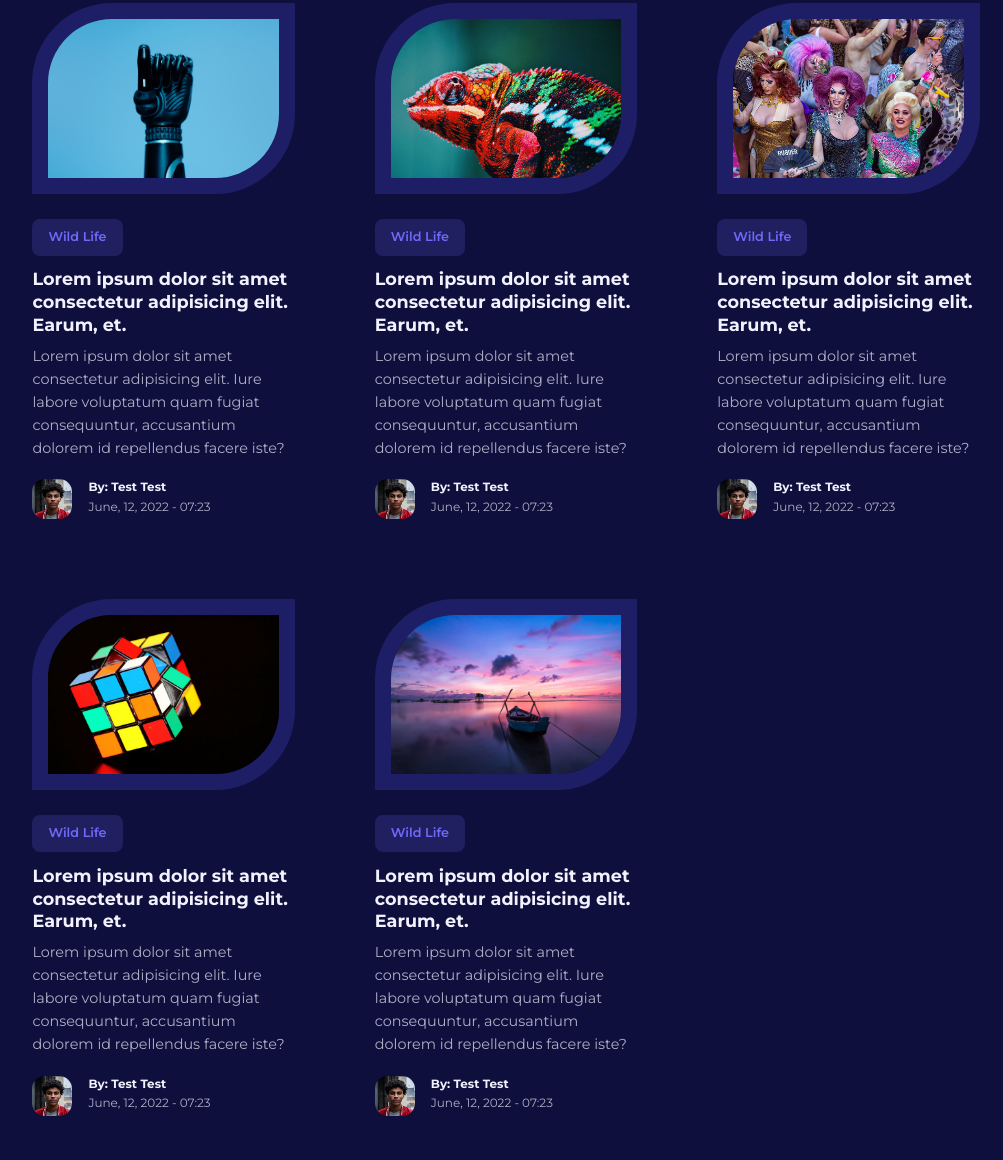
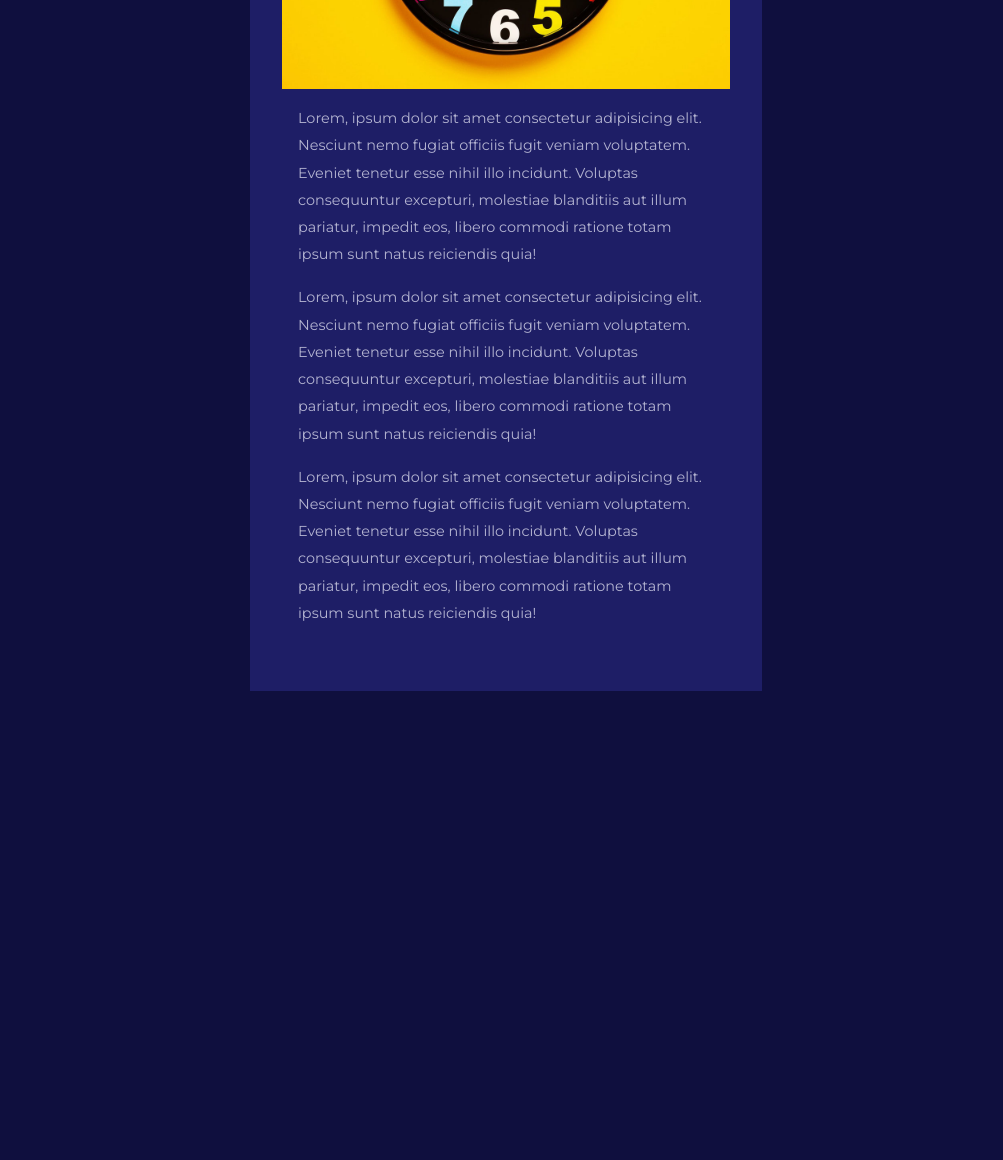
Before and after one commit to EnrisKumi/Blog_Frontend, a plain HTML site: page post.html in a window 1280 px wide. Shown: the part 512-1672 px from the top of the page, without its empty margins (134-1137 px from the left). After the commit the page ends 1235 px from the top, so only its background shows below. Drawn offline with nearby package versions, Linux system fonts and the light colour scheme.

Commit message:
Single post page

```diff
--- a/post.html
+++ b/post.html
@@ -48,26 +48,13 @@
     </nav>
     <!--End Of Navbar-->
 
-    <!--Featured Post-->
-    <section class="featured">
-      <div class="container featured_container">
-        <div class="post_thumbnail">
-          <img src="./images/blog1.jpg" alt="Image not found" />
-        </div>
-        <div class="post_info">
-          <a href="" class="category_button">Wild Life</a>
-          <h2 class="post_title">
-            <a href="post.html"
-              >Lorem ipsum dolor sit amet consectetur adipisicing elit.
-              Necessitatibus.</a
-            >
+    <!--Single Post-->
+    <section class="singlepost">
+      <div class="container singlepost_container">
+        <h2>
+          Lorem ipsum dolor sit, amet consectetur adipisicing elit. Voluptates,
+          nisi!
         </h2>
-          <p class="post_body">
-            Lorem ipsum dolor sit amet, consectetur adipisicing elit. Voluptatem
-            iste nam ad ab perferendis consequatur quia officiis velit
-            reprehenderit unde obcaecati repudiandae veniam non expedita rem,
-            nobis impedit reiciendis natus?
-          </p>
         <div class="post_author">
           <div class="post_author-avatar">
             <img src="./images/avatar2.jpg" alt="Image not found" />
@@ -77,161 +64,36 @@
             <small>June, 10, 2022 - 07:23</small>
           </div>
         </div>
+        <div class="singlepost_thumbnail">
+          <img src="./images/blog100.jpg" alt="Image not found" />
         </div>
+        <p>
+          Lorem, ipsum dolor sit amet consectetur adipisicing elit. Nesciunt
+          nemo fugiat officiis fugit veniam voluptatem. Eveniet tenetur esse
+          nihil illo incidunt. Voluptas consequuntur excepturi, molestiae
+          blanditiis aut illum pariatur, impedit eos, libero commodi ratione
+          totam ipsum sunt natus reiciendis quia!
+        </p>
+        <p>
+          Lorem, ipsum dolor sit amet consectetur adipisicing elit. Nesciunt
+          nemo fugiat officiis fugit veniam voluptatem. Eveniet tenetur esse
+          nihil illo incidunt. Voluptas consequuntur excepturi, molestiae
+          blanditiis aut illum pariatur, impedit eos, libero commodi ratione
+          totam ipsum sunt natus reiciendis quia!
+        </p>
+        <p>
+          Lorem, ipsum dolor sit amet consectetur adipisicing elit. Nesciunt
+          nemo fugiat officiis fugit veniam voluptatem. Eveniet tenetur esse
+          nihil illo incidunt. Voluptas consequuntur excepturi, molestiae
+          blanditiis aut illum pariatur, impedit eos, libero commodi ratione
+          totam ipsum sunt natus reiciendis quia!
+        </p>
       </div>
     </section>
-    <!--End Of Featured Post-->
+    <!--End Of Single Post-->
 
-    <!--Posts-->
-    <section class="posts">
-      <div class="container posts_container">
-        <article class="post">
-          <div class="post_thumbnail">
-            <img src="./images/blog2.jpg" alt="Image not found" />
-          </div>
-          <div class="post_info">
-            <a href="" class="category_button">Wild Life</a>
-            <h3 class="post_title">
-              <a href="post.html"
-                >Lorem ipsum dolor sit amet consectetur adipisicing elit. Earum,
-                et.</a
-              >
-            </h3>
-            <p class="post_body">
-              Lorem ipsum dolor sit amet consectetur adipisicing elit. Iure
-              labore voluptatum quam fugiat consequuntur, accusantium dolorem id
-              repellendus facere iste?
-            </p>
-            <div class="post_author">
-              <div class="post_author-avatar">
-                <img src="./images/avatar3.jpg" alt="Image not found" />
-              </div>
-              <div class="post_author-info">
-                <h5>By: Test Test</h5>
-                <small>June, 12, 2022 - 07:23</small>
-              </div>
-            </div>
-          </div>
-        </article>
-        <article class="post">
-          <div class="post_thumbnail">
-            <img src="./images/blog3.jpg" alt="Image not found" />
-          </div>
-          <div class="post_info">
-            <a href="" class="category_button">Wild Life</a>
-            <h3 class="post_title">
-              <a href="post.html"
-                >Lorem ipsum dolor sit amet consectetur adipisicing elit. Earum,
-                et.</a
-              >
-            </h3>
-            <p class="post_body">
-              Lorem ipsum dolor sit amet consectetur adipisicing elit. Iure
-              labore voluptatum quam fugiat consequuntur, accusantium dolorem id
-              repellendus facere iste?
-            </p>
-            <div class="post_author">
-              <div class="post_author-avatar">
-                <img src="./images/avatar3.jpg" alt="Image not found" />
-              </div>
-              <div class="post_author-info">
-                <h5>By: Test Test</h5>
-                <small>June, 12, 2022 - 07:23</small>
-              </div>
-            </div>
-          </div>
-        </article>
-        <article class="post">
-          <div class="post_thumbnail">
-            <img src="./images/blog4.jpg" alt="Image not found" />
-          </div>
-          <div class="post_info">
-            <a href="" class="category_button">Wild Life</a>
-            <h3 class="post_title">
-              <a href="post.html"
-                >Lorem ipsum dolor sit amet consectetur adipisicing elit. Earum,
-                et.</a
-              >
-            </h3>
-            <p class="post_body">
-              Lorem ipsum dolor sit amet consectetur adipisicing elit. Iure
-              labore voluptatum quam fugiat consequuntur, accusantium dolorem id
-              repellendus facere iste?
-            </p>
-            <div class="post_author">
-              <div class="post_author-avatar">
-                <img src="./images/avatar3.jpg" alt="Image not found" />
-              </div>
-              <div class="post_author-info">
-                <h5>By: Test Test</h5>
-                <small>June, 12, 2022 - 07:23</small>
-              </div>
-            </div>
-          </div>
-        </article>
-        <article class="post">
-          <div class="post_thumbnail">
-            <img src="./images/blog9.jpg" alt="Image not found" />
-          </div>
-          <div class="post_info">
-            <a href="" class="category_button">Wild Life</a>
-            <h3 class="post_title">
-              <a href="post.html"
-                >Lorem ipsum dolor sit amet consectetur adipisicing elit. Earum,
-                et.</a
-              >
-            </h3>
-            <p class="post_body">
-              Lorem ipsum dolor sit amet consectetur adipisicing elit. Iure
-              labore voluptatum quam fugiat consequuntur, accusantium dolorem id
-              repellendus facere iste?
-            </p>
-            <div class="post_author">
-              <div class="post_author-avatar">
-                <img src="./images/avatar3.jpg" alt="Image not found" />
-              </div>
-              <div class="post_author-info">
-                <h5>By: Test Test</h5>
-                <small>June, 12, 2022 - 07:23</small>
-              </div>
-            </div>
-          </div>
-        </article>
-        <article class="post">
-          <div class="post_thumbnail">
-            <img src="./images/blog7.jpg" alt="Image not found" />
-          </div>
-          <div class="post_info">
-            <a href="" class="category_button">Wild Life</a>
-            <h3 class="post_title">
-              <a href="post.html"
-                >Lorem ipsum dolor sit amet consectetur adipisicing elit. Earum,
-                et.</a
-              >
-            </h3>
-            <p class="post_body">
-              Lorem ipsum dolor sit amet consectetur adipisicing elit. Iure
-              labore voluptatum quam fugiat consequuntur, accusantium dolorem id
-              repellendus facere iste?
-            </p>
-            <div class="post_author">
-              <div class="post_author-avatar">
-                <img src="./images/avatar3.jpg" alt="Image not found" />
-              </div>
-              <div class="post_author-info">
-                <h5>By: Test Test</h5>
-                <small>June, 12, 2022 - 07:23</small>
-              </div>
-            </div>
-          </div>
-        </article>
-      </div>
-    </section>
-    <!--End Of Posts-->
-
-
-    <!--Footer-->
-    <footer>
+    <!-- Footer-->
+    <!-- <footer>
       <div class="footer_socials">
         <a href="https://www.youtube.com/" target="_blank"
           ><i class="uil uil-youtube"></i
@@ -297,10 +159,9 @@
       <div class="footer_copyright">
         <small>Copyright &copy; Stimpy</small>
       </div>
-    </footer>
-    <!--End Of Footer-->
+    </footer> -->
+    <!--End Of Footer -->
 
     <script src="main.js"></script>
-
   </body>
 </html>
--- a/style.css
+++ b/style.css
@@ -379,6 +379,30 @@ footer ul a:hover {
 
 
 
+/* =========== Single Post =========== */
+.singlepost {
+    margin: 6rem 0rem 2rem;
+}
+
+.singlepost_container {
+    width: var(--form-width);
+    background: var(--color-gray-900);
+    padding: 1rem 2rem 3rem;
+}
+
+.singlepost_thumbnail {
+    margin-top: 1.5rem 0 1rem;
+}
+
+.singlepost_container p {
+    margin: 1rem;
+    line-height: 1.7rem;
+}
+/* =========== End Single Post =========== */
+
+
+
+
 /* =========== Media Queries =========== */
 
 /* Medium Devices */
@@ -510,6 +534,9 @@ footer ul a:hover {
     }
     /* End Blog Page */
 
+    /* Single Post */
+    /* End Single Post */
+
 
 }
 
@@ -552,6 +579,9 @@ footer ul a:hover {
         width: var(--container-width-md)
     }
     /* End Blog Page */
+
+    /* Single Post */
+    /* End Single Post */
 }
 
 /* =========== End Media Queries =========== */
```
Lines whose indentation alone changed are shown as unchanged.
